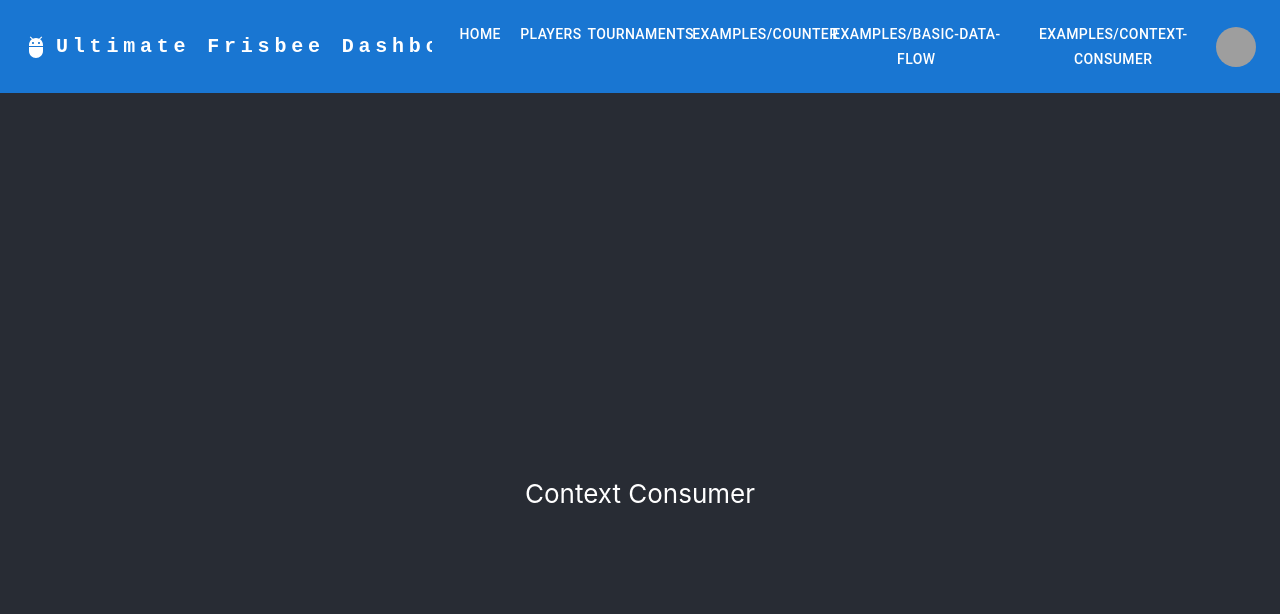
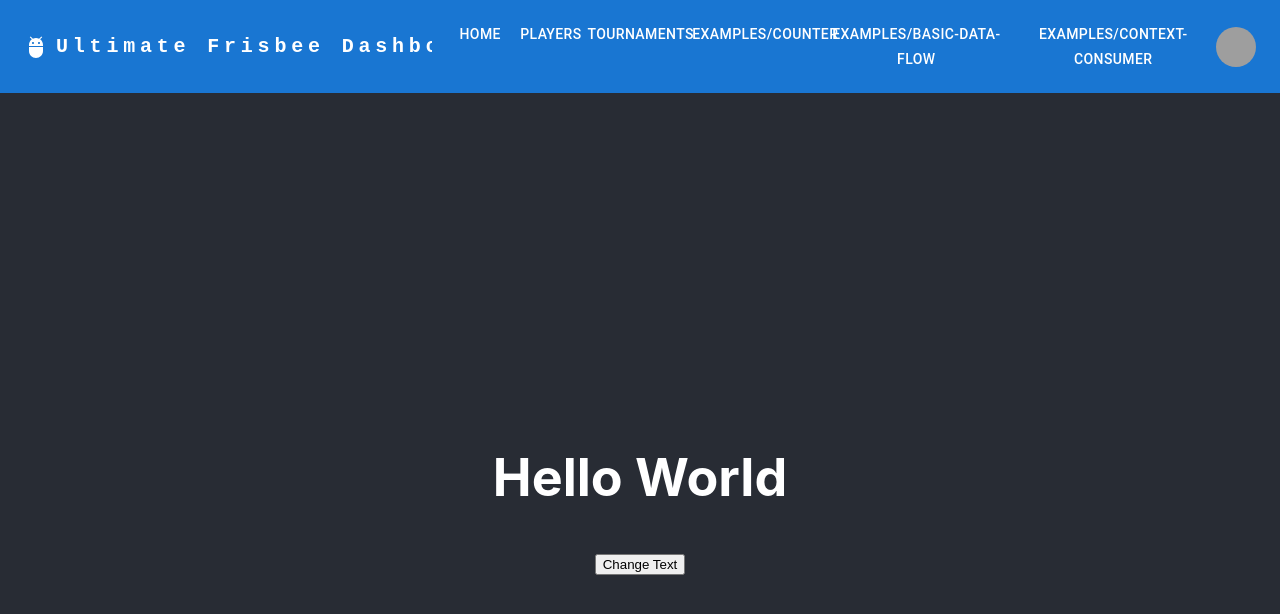
Before and after one commit to leeohaddad/reactjs-playground, a React (Create React App) app: page /examples/context-consumer in a window 1280 px wide. Shown: the top 614 px of the page. Built offline with nearby package versions, Linux system fonts and the light colour scheme; grey boxes are pictures that could not be loaded.

Commit message:
Add Context Consumer

```diff
--- a/src/App.js
+++ b/src/App.js
@@ -16,26 +16,11 @@ import Context from 'Context'
 */
 
 import './App.css';
+import MyContextConsumer from './components/Examples/MyContextConsumer';
 
 // Pro-tip: you can use rafc (reactArrowFunctionComponent) to generate a functional component out of the box.
 
-export const Context = createContext();
-
 function App() {
-  /*
-  const textProvider = () => {
-    const [text, setText] = useState('Hello World');
-  }
-
-  const toggleText = () => {
-    if (text == 'Hello World') {
-      setText('Welcome to React');
-    } else {
-      setText('Hello World');
-    }
-  }
-  */
-
   return (
     <div className="App">
       <Router>
@@ -74,14 +59,7 @@ function App() {
           } />
           <Route path='/examples/context-consumer' element={
             <header className="App-header" >
-              Context Consumer
-              {/*
-              <Context.Provider value={{ text, setText }}>
-                <ContextConsumer />
-              </Context.Provider>
-
-              Text value: {text}
-              */}
+              <MyContextConsumer />
             </header >
           } />
         </Routes>
--- /dev/null
+++ b/src/components/Examples/MyContextConsumer.js
@@ -0,0 +1,26 @@
+import { useContext } from 'react'
+import { MyContext } from './MyContextProvider'
+
+const MyContextConsumer = () => {
+  const { text, setText } = useContext(MyContext);
+
+  // TODO: check why this is showing an empty text the first time the button is clicked
+  const toggleText = () => {
+    if (text == 'Button was clicked!') {
+      setText('Button was clicked again!');
+    } else if (text == 'Button was clicked again!') {
+      setText('Button was clicked!');
+    } else {
+      setText('Button was clicked!');
+    }
+  }
+
+  return (
+    <div>
+      <h1>{text}</h1>
+      <button onClick={() => setText(toggleText)}>Change Text</button>
+    </div>
+  );
+}
+
+export default MyContextConsumer;
--- /dev/null
+++ b/src/components/Examples/MyContextProvider.js
@@ -0,0 +1,15 @@
+import React, { createContext, useState } from 'react'
+
+const MyContext = createContext();
+
+const MyContextProvider = ({ children }) => {
+  const [ text, setText ] = useState('Hello World');
+
+    return (
+    <MyContext.Provider value={{text, setText}}>
+      {children}
+    </MyContext.Provider>
+  )
+}
+
+export {MyContextProvider, MyContext};
--- a/src/index.js
+++ b/src/index.js
@@ -1,13 +1,18 @@
 import React from 'react';
 import ReactDOM from 'react-dom/client';
+
 import './index.css';
 import App from './App';
 import reportWebVitals from './reportWebVitals';
 
+import { MyContextProvider } from './components/Examples/MyContextProvider';
+
 const root = ReactDOM.createRoot(document.getElementById('root'));
 root.render(
   <React.StrictMode>
-    <App />
+    <MyContextProvider>
+      <App />
+    </MyContextProvider>
   </React.StrictMode>
 );
 
```
Also changed, not shown: src/components/Examples/ContextConsumer.js (deleted, +0 -11 lines).
